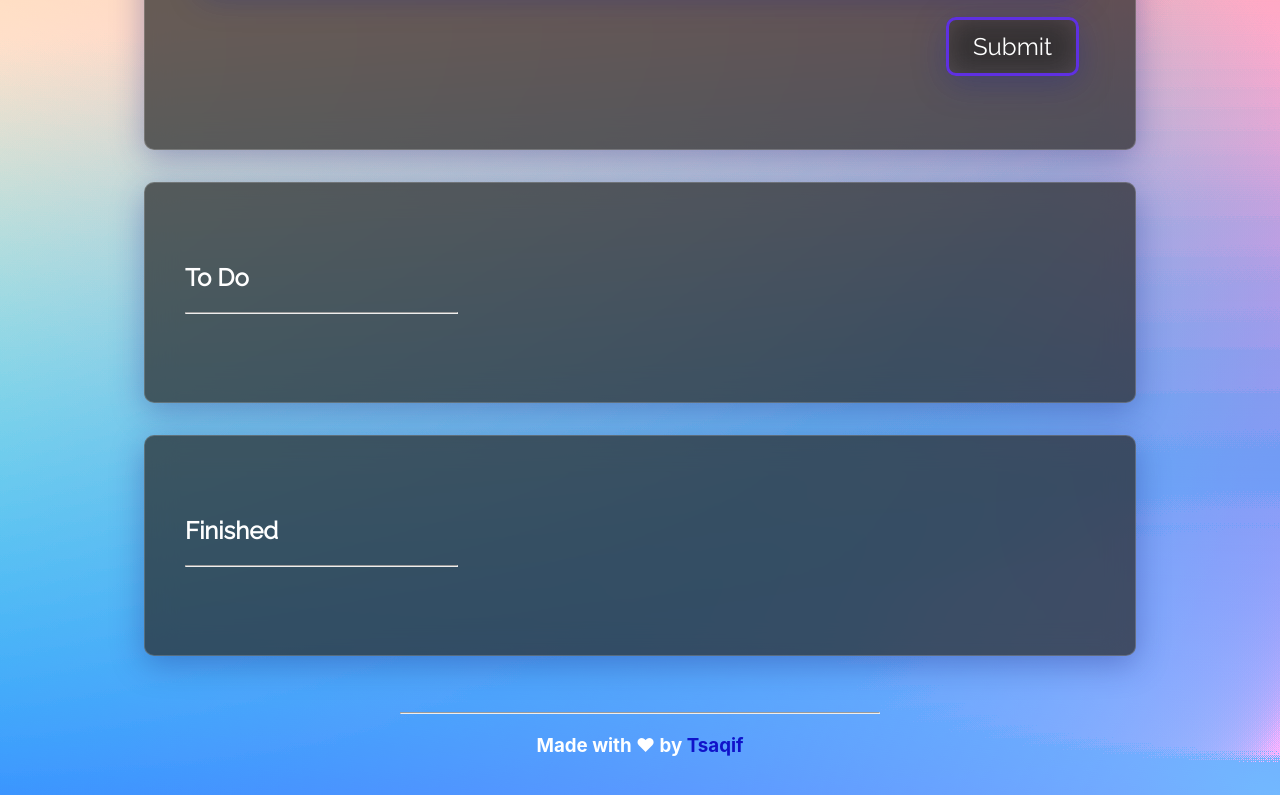
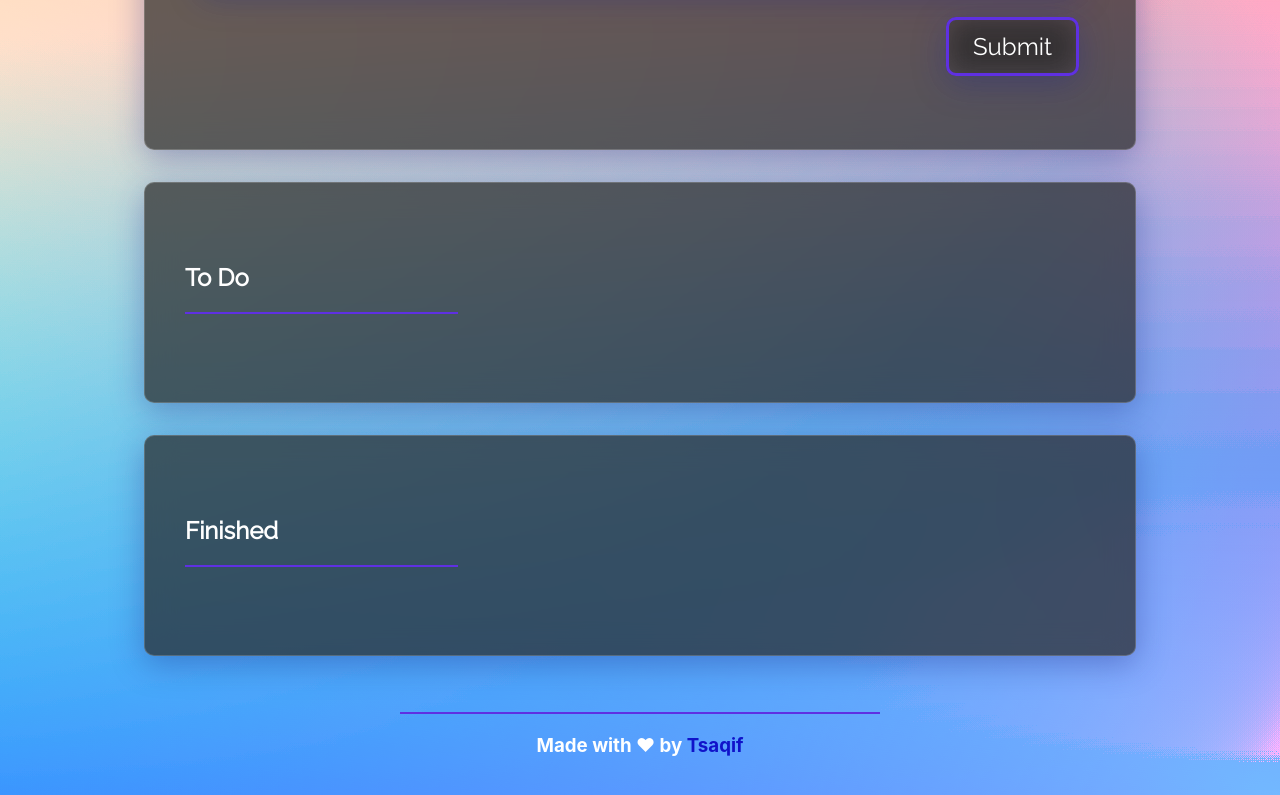
Before and after one commit to tsaqif06/mini-todolist-app, a plain HTML site: page index.html in a window 1280 px wide. Shown: the part 407-1202 px from the top of the page. Drawn offline with Linux system fonts and the light colour scheme.

Commit message:
change hr color

```diff
--- a/css/style.css
+++ b/css/style.css
@@ -44,6 +44,10 @@ body {
 	background-size: 300% 100%;
 	color: rgb(255, 255, 255);
 	animation: waveAnimation 10s ease infinite;
+}
+
+hr {
+	border: 1px solid #5f30e2;
 }
 
 .wrapper {
@@ -283,7 +287,6 @@ footer {
 
 footer hr {
 	text-align: center;
-	color: white;
 	width: 40%;
 	margin: 20px auto;
 }
```
